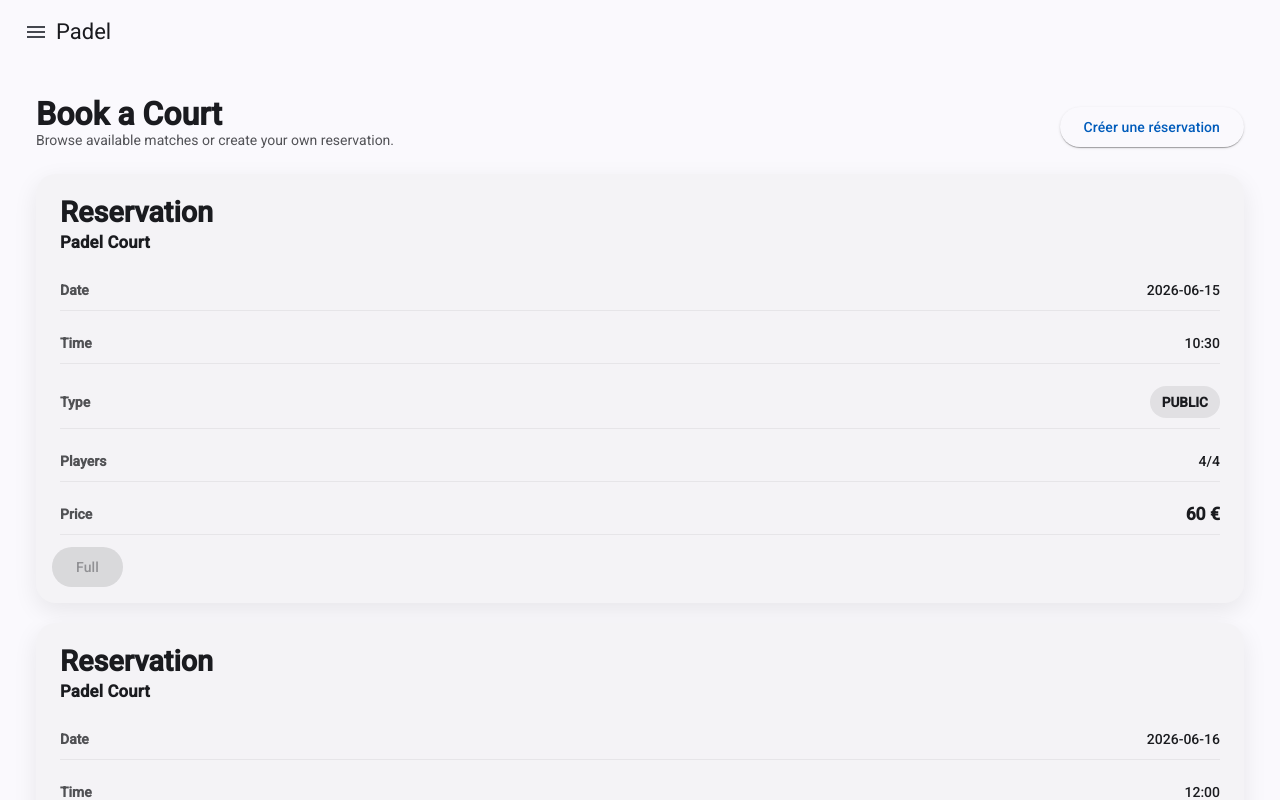
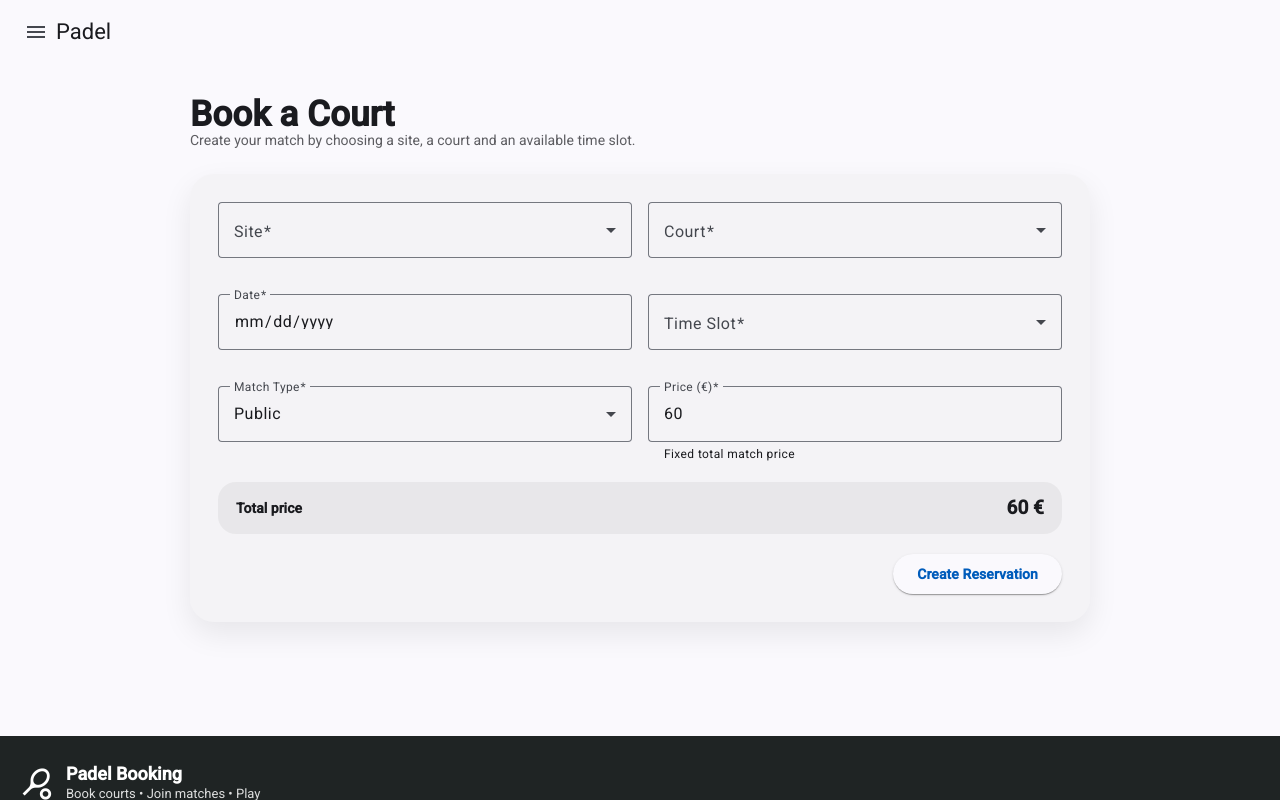
Before and after one commit to Sai-360/Padel-booking-app, an Angular app in the folder frontend/app/: page /book in a window 1280 px wide. Built offline with nearby package versions, Linux system fonts and the light colour scheme.

Commit message:
Separate booking creation from public matches

```diff
--- a/frontend/app/src/app/app.routes.ts
+++ b/frontend/app/src/app/app.routes.ts
@@ -2,12 +2,13 @@ import { Routes } from '@angular/router';
 import {Home} from './views/home/home';
 import {ReservationList} from './views/reservations/reservation-list/reservation-list';
 import {ReservationCreation} from './views/reservations/reservation-creation/reservation-creation';
+import {PublicMatches} from './views/public-matches/public-matches';
 export const routes: Routes = [
 
 
 {path: 'home', component: Home},
-  { path: 'book', component: ReservationList },
-  { path: 'book/create', component: ReservationCreation },
+  { path: 'book', component: ReservationCreation },
+  { path: 'public-matches', component: PublicMatches }
 
 
 ];
--- a/frontend/app/src/app/views/layout/menu/menu.html
+++ b/frontend/app/src/app/views/layout/menu/menu.html
@@ -1,5 +1,5 @@
 <a routerLink="home"  (click)="layoutService.toggleMenuWhenClick()" mat-list-item>Home</a>
 <a routerLink="book" (click)="layoutService.toggleMenuWhenClick()" mat-list-item>Book a Court</a>
-<a routerLink="public-matches" mat-list-item>Public Matches</a>
+<a routerLink="public-matches" (click)="layoutService.toggleMenuWhenClick()" mat-list-item>Public Matches</a>
 <a routerLink="my-reservations" mat-list-item>My Reservations</a>
 <a routerLink="profile" mat-list-item>My Profile</a>
--- /dev/null
+++ b/frontend/app/src/app/views/my-reservations/my-reservations.html
@@ -0,0 +1 @@
+<p>my-reservations works!</p>
--- /dev/null
+++ b/frontend/app/src/app/views/public-matches/public-matches.css
@@ -0,0 +1,28 @@
+:host {
+  display: block;
+}
+
+.public-matches-page {
+  padding: 24px 20px 40px;
+}
+
+.page-header {
+  margin-bottom: 24px;
+}
+
+.page-header h1 {
+  margin: 0;
+  font-size: 2rem;
+  font-weight: 800;
+}
+
+.page-header p {
+  margin-top: 6px;
+  opacity: 0.7;
+}
+
+.reservation-list {
+  display: flex;
+  flex-direction: column;
+  gap: 20px;
+}
--- /dev/null
+++ b/frontend/app/src/app/views/public-matches/public-matches.html
@@ -0,0 +1,14 @@
+<div class="public-matches-page">
+
+  <div class="page-header">
+    <h1>Public Matches</h1>
+    <p>Join an available public match.</p>
+  </div>
+
+  <div class="reservation-list">
+    @for (reservation of reservations; track reservation.id) {
+      <app-reservation-card [reservations]="reservation"></app-reservation-card>
+    }
+  </div>
+
+</div>
--- /dev/null
+++ b/frontend/app/src/app/views/public-matches/public-matches.ts
@@ -0,0 +1,19 @@
+import { Component, inject } from '@angular/core';
+import { ReservationCard } from '../reservations/reservation-card/reservation-card';
+import { ReservationsService } from '../reservations/reservations.service';
+import { Reservation } from '../../model/Reservations';
+
+@Component({
+  selector: 'app-public-matches',
+  standalone: true,
+  imports: [ReservationCard],
+  templateUrl: './public-matches.html',
+  styleUrl: './public-matches.css'
+})
+export class PublicMatches {
+  private reservationsService = inject(ReservationsService);
+
+  get reservations(): Reservation[] {
+    return this.reservationsService.getPublicReservations();
+  }
+}
--- a/frontend/app/src/app/views/reservations/reservation-creation/reservation-creation.css
+++ b/frontend/app/src/app/views/reservations/reservation-creation/reservation-creation.css
@@ -72,3 +72,17 @@
   transform: translateY(-2px);
   box-shadow: 0 6px 16px rgba(25, 118, 210, 0.3);
 }
+
+.form-summary {
+  display: flex;
+  justify-content: space-between;
+  align-items: center;
+  padding: 16px 18px;
+  border-radius: 18px;
+  background: rgba(0, 0, 0, 0.05);
+  font-weight: 600;
+}
+
+.form-summary strong {
+  font-size: 1.2rem;
+}
--- a/frontend/app/src/app/views/reservations/reservation-creation/reservation-creation.html
+++ b/frontend/app/src/app/views/reservations/reservation-creation/reservation-creation.html
@@ -2,7 +2,7 @@
 
   <div class="creation-header">
     <h1>Book a Court</h1>
-    <p>Create your match or reserve a court in seconds.</p>
+    <p>Create your match by choosing a site, a court and an available time slot.</p>
   </div>
 
   <mat-card class="creation-card">
@@ -15,7 +15,11 @@
           <!-- SITE -->
           <mat-form-field appearance="outline">
             <mat-label>Site</mat-label>
-            <input matInput formControlName="siteId" placeholder="e.g. Site 1">
+            <mat-select formControlName="siteId">
+              <mat-option value="site-1">Site 1</mat-option>
+              <mat-option value="site-2">Site 2</mat-option>
+              <mat-option value="site-3">Site 3</mat-option>
+            </mat-select>
 
             @if (form.get('siteId')?.hasError('required') && form.get('siteId')?.touched) {
               <mat-error>Site is required</mat-error>
@@ -25,7 +29,11 @@
           <!-- COURT -->
           <mat-form-field appearance="outline">
             <mat-label>Court</mat-label>
-            <input matInput formControlName="courtId" placeholder="e.g. Court 2">
+            <mat-select formControlName="courtId">
+              <mat-option value="court-1">Court 1</mat-option>
+              <mat-option value="court-2">Court 2</mat-option>
+              <mat-option value="court-3">Court 3</mat-option>
+            </mat-select>
 
             @if (form.get('courtId')?.hasError('required') && form.get('courtId')?.touched) {
               <mat-error>Court is required</mat-error>
@@ -42,13 +50,20 @@
             }
           </mat-form-field>
 
-          <!-- TIME -->
+          <!-- TIME SLOT -->
           <mat-form-field appearance="outline">
-            <mat-label>Time</mat-label>
-            <input matInput type="time" formControlName="time">
+            <mat-label>Time Slot</mat-label>
+            <mat-select formControlName="time">
+              <mat-option value="09:00">09:00 - 10:30</mat-option>
+              <mat-option value="10:45">10:45 - 12:15</mat-option>
+              <mat-option value="12:30">12:30 - 14:00</mat-option>
+              <mat-option value="14:15">14:15 - 15:45</mat-option>
+              <mat-option value="16:00">16:00 - 17:30</mat-option>
+              <mat-option value="17:45">17:45 - 19:15</mat-option>
+            </mat-select>
 
             @if (form.get('time')?.hasError('required') && form.get('time')?.touched) {
-              <mat-error>Time is required</mat-error>
+              <mat-error>Time slot is required</mat-error>
             }
           </mat-form-field>
 
@@ -64,10 +79,15 @@
           <!-- PRICE -->
           <mat-form-field appearance="outline">
             <mat-label>Price (€)</mat-label>
-            <input matInput type="number" formControlName="price">
-            <mat-hint>Total reservation price</mat-hint>
+            <input matInput type="number" formControlName="price" readonly>
+            <mat-hint>Fixed total match price</mat-hint>
           </mat-form-field>
 
+        </div>
+
+        <div class="form-summary">
+          <span>Total price</span>
+          <strong>{{ form.get('price')?.value }} €</strong>
         </div>
 
         <!-- BUTTON -->
--- a/frontend/app/src/app/views/reservations/reservation-list/reservation-list.html
+++ b/frontend/app/src/app/views/reservations/reservation-list/reservation-list.html
@@ -10,9 +10,5 @@
     </button>
   </div>
 
-  <div class="reservation-list">
-    @for (reservation of reservations; track reservation.id) {
-      <app-reservation-card [reservations]="reservation"></app-reservation-card>
-    }
-  </div>
+
 </div>
--- a/frontend/app/src/app/views/reservations/reservations.service.ts
+++ b/frontend/app/src/app/views/reservations/reservations.service.ts
@@ -96,4 +96,12 @@ export class ReservationsService {
 
     reservation.players.push(player);
   }
+
+
+  getMyReservations(playerId: string): Reservation[] {
+    return this.reservations.filter(reservation =>
+      reservation.organizerId === playerId ||
+      reservation.players.some(player => player.id === playerId)
+    );
+  }
 }
```
Also changed, not shown: frontend/app/src/app/views/my-reservations/my-reservations.ts (added, +11 -0 lines), frontend/app/src/app/views/my-reservations/my-reservations.css (added).
